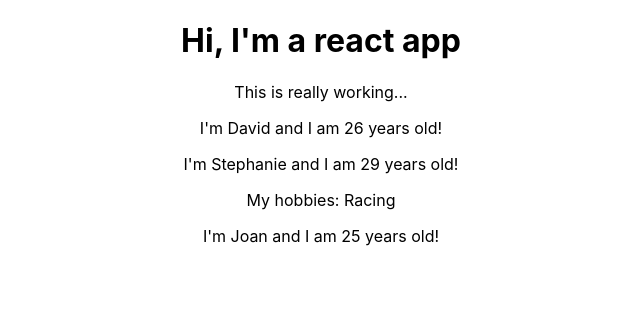
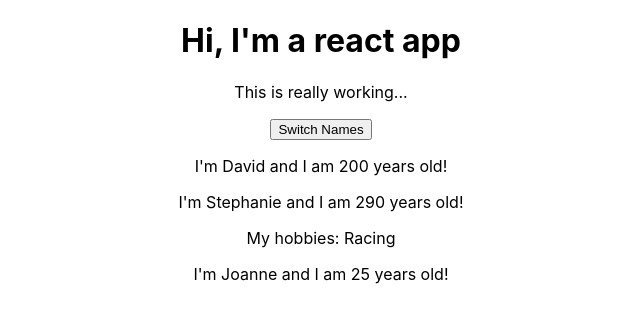
Before and after one commit to dkwazhere/React-Practice, a React (Create React App) app in the folder react-guide/: page / in a window 1280 px wide. Shown: the top 322 px of the page, without its empty margins (319-959 px from the left). Built offline with nearby package versions, Linux system fonts and the light colour scheme.

Commit message:
added state to project

```diff
--- a/react-guide/src/App.js
+++ b/react-guide/src/App.js
@@ -3,14 +3,28 @@
 import Person from './Person/Person';
 
 class App extends Component {
+  state = {
+    persons: [
+      { name: 'David', age: 200 },
+      { name: 'Stephanie', age: 290 },
+      { name: 'Joanne', age: 25 }
+    ]
+  }
+
+  switchNameHandler = () => {
+    console.log('was clicked');
+  }
+
+
   render() {
     return (
       <div className="App">
         <h1>Hi, I'm a react app</h1>
         <p>This is really working...</p>
-        <Person name="David" age="26" />
-        <Person name="Stephanie" age="29">My hobbies: Racing </Person>
-        <Person name="Joan" age="25" />
+        <button onClick={this.switchNameHandler}>Switch Names</button>
+        <Person name={this.state.persons[0].name} age={this.state.persons[0].age} />
+        <Person name={this.state.persons[1].name} age={this.state.persons[1].age}> My hobbies: Racing </Person>
+        <Person name={this.state.persons[2].name} age={this.state.persons[2].age} />
       </div>
     );
     // return React.createElement('div', {className: 'App'}, React.createElement('h1', null, 'Does this work now?'));
```
